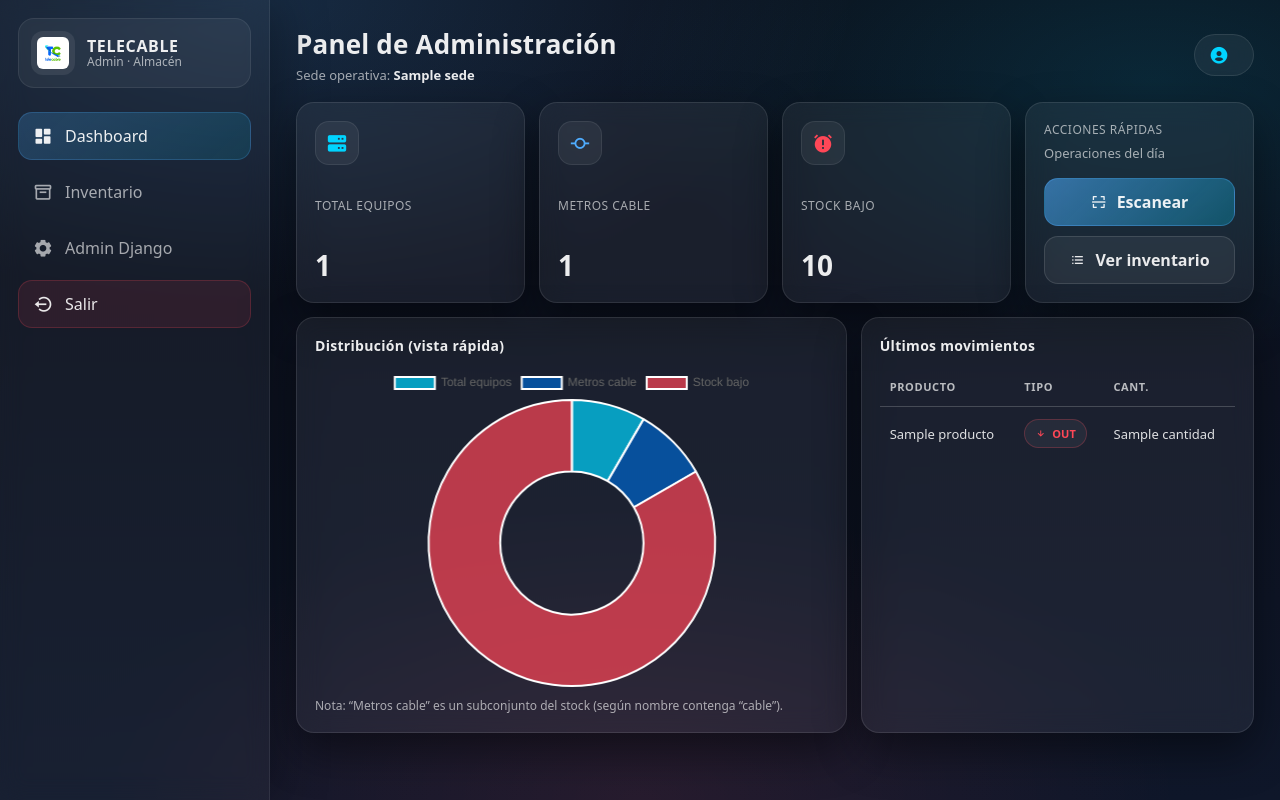
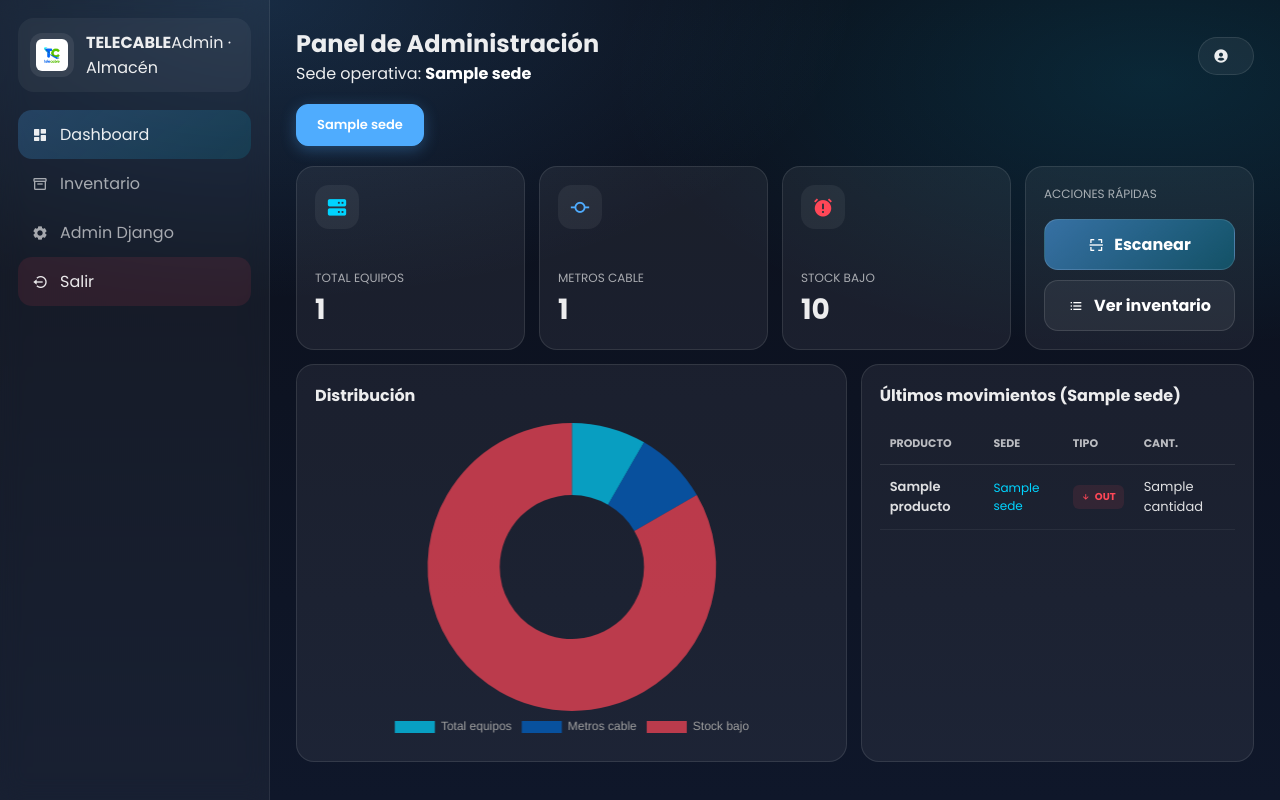
Before and after one commit to AlbertLanda/telecable_almacen, a Django app: template inventario/templates/inventario/dash_admin.html in a window 1280 px wide. Run offline with Django 4.2, Linux system fonts and the light colour scheme; the template is opened without the code that fills it: most values are stand-ins (such as "Sample title", 1, 10 or a date in 2020).

Commit message:
feat: mejora total admin

```diff
--- a/inventario/templates/inventario/dash_admin.html
+++ b/inventario/templates/inventario/dash_admin.html
@@ -5,443 +5,122 @@
   <meta charset="UTF-8" />
   <title>Admin Dashboard | Telecable</title>
   <meta name="viewport" content="width=device-width, initial-scale=1" />
-
   <link href="https://unpkg.com/boxicons@2.1.4/css/boxicons.min.css" rel="stylesheet" />
-  <link rel="preconnect" href="https://fonts.googleapis.com">
   <link href="https://fonts.googleapis.com/css2?family=Poppins:wght@300;400;500;600;700&display=swap" rel="stylesheet" />
   <script src="https://cdn.jsdelivr.net/npm/chart.js"></script>
 
   <style>
-    :root{
-      --bg: #0b0f1a;
-      --bg2: #0f172a;
-      --panel: rgba(255,255,255,0.06);
-      --panel2: rgba(255,255,255,0.09);
-      --border: rgba(255,255,255,0.10);
-      --text: rgba(255,255,255,0.92);
-      --muted: rgba(255,255,255,0.62);
+    :root{ --bg: #0b0f1a; --bg2: #0f172a; --panel: rgba(255,255,255,0.06); --border: rgba(255,255,255,0.10); --text: rgba(255,255,255,0.92); --muted: rgba(255,255,255,0.62); --accent: #4facfe; --accent2: #00d4ff; --danger: #ff4757; --success: #2ed573; --radius: 18px; --shadow: 0 18px 45px rgba(0,0,0,0.45); }
+    * { margin:0; padding:0; box-sizing:border-box; }
+    body { font-family: 'Poppins', sans-serif; background: radial-gradient(1000px 500px at 20% 0%, rgba(79,172,254,0.18), transparent 60%), radial-gradient(900px 450px at 90% 10%, rgba(0,212,255,0.12), transparent 60%), linear-gradient(180deg, var(--bg), var(--bg2)); color: var(--text); display:flex; height:100vh; overflow:hidden; }
 
-      --accent: #4facfe;
-      --accent2: #00d4ff;
-      --danger: #ff4757;
-      --success: #2ed573;
+    .sidebar { width: 270px; padding: 18px; background: rgba(255,255,255,0.04); border-right: 1px solid rgba(255,255,255,0.08); backdrop-filter: blur(12px); display:flex; flex-direction:column; gap: 10px; }
+    .brand { display:flex; align-items:center; gap: 12px; padding: 12px; border-radius: 16px; background: rgba(255,255,255,0.05); margin-bottom: 8px; }
+    .brand img { width: 44px; border-radius: 12px; background: rgba(255,255,255,0.08); padding: 6px; }
+    .menu-btn { width: 100%; display:flex; align-items:center; gap: 12px; text-decoration:none; color: var(--muted); padding: 12px 14px; border-radius: 14px; transition: 0.2s; }
+    .menu-btn:hover { background: rgba(255,255,255,0.06); color: var(--text); }
+    .menu-btn.active { background: linear-gradient(135deg, rgba(79,172,254,0.22), rgba(0,212,255,0.12)); border-color: rgba(79,172,254,0.22); color: var(--text); }
+    .menu-btn.danger { margin-top:auto; color: rgba(255,255,255,0.90); background: rgba(255,71,87,0.10); }
 
-      --radius: 18px;
-      --shadow: 0 18px 45px rgba(0,0,0,0.45);
-    }
+    .main { flex:1; padding: 26px; overflow-y:auto; }
+    .topbar { display:flex; justify-content:space-between; align-items:center; margin-bottom: 18px; }
+    .user-pill { display:flex; align-items:center; gap: 10px; padding: 10px 14px; border-radius: 999px; background: rgba(255,255,255,0.06); border: 1px solid rgba(255,255,255,0.10); }
 
-    *{ margin:0; padding:0; box-sizing:border-box; }
+    /* ESTILOS PARA LAS PESTAÑAS (NUEVO) */
+    .tabs-container { margin-bottom: 20px; display: flex; gap: 10px; }
+    .tab-btn { padding: 10px 20px; border-radius: 12px; background: rgba(255,255,255,0.05); color: var(--muted); text-decoration: none; font-size: 13px; font-weight: 600; transition: 0.2s; border: 1px solid var(--border); }
+    .tab-btn:hover { background: rgba(255,255,255,0.1); color: #fff; }
+    .tab-btn.active { background: var(--accent); color: #fff; border-color: var(--accent); box-shadow: 0 4px 15px rgba(79, 172, 254, 0.3); }
 
-    body{
-      font-family: ui-sans-serif, system-ui, -apple-system, "SF Pro Display", "SF Pro Text",
-                   "Segoe UI", Roboto, Arial, "Poppins", sans-serif;
-      background:
-        radial-gradient(1000px 500px at 20% 0%, rgba(79,172,254,0.18), transparent 60%),
-        radial-gradient(900px 450px at 90% 10%, rgba(0,212,255,0.12), transparent 60%),
-        radial-gradient(900px 500px at 50% 100%, rgba(255,71,87,0.10), transparent 60%),
-        linear-gradient(180deg, var(--bg), var(--bg2));
-      color: var(--text);
-      display:flex;
-      height:100vh;
-      overflow:hidden;
-    }
+    .grid { display:grid; grid-template-columns: repeat(12, 1fr); gap: 14px; margin-bottom: 14px; }
+    .card { background: var(--panel); border: 1px solid var(--border); border-radius: var(--radius); padding: 18px; }
 
-    /* SIDEBAR */
-    .sidebar{
-      width: 270px;
-      padding: 18px;
-      background: rgba(255,255,255,0.04);
-      border-right: 1px solid rgba(255,255,255,0.08);
-      backdrop-filter: blur(12px);
-      -webkit-backdrop-filter: blur(12px);
-      display:flex;
-      flex-direction:column;
-      gap: 10px;
-      box-shadow: 10px 0 45px rgba(0,0,0,0.25);
-    }
+    .kpi { grid-column: span 3; min-height: 128px; display:flex; flex-direction:column; justify-content:space-between; }
+    .kpi .icon { width: 44px; height: 44px; border-radius: 14px; display:flex; align-items:center; justify-content:center; background: rgba(255,255,255,0.06); }
+    .kpi .icon i { font-size: 22px; }
+    .kpi .value { font-size: 28px; font-weight: 800; }
 
-    .brand{
-      display:flex;
-      align-items:center;
-      gap: 12px;
-      padding: 12px;
-      border-radius: 16px;
-      background: rgba(255,255,255,0.05);
-      border: 1px solid rgba(255,255,255,0.08);
-      margin-bottom: 8px;
-    }
+    .kpi.actions { grid-column: span 3; display:flex; flex-direction:column; gap: 10px; }
+    .btn-row { display:flex; flex-direction:column; gap: 10px; margin-top: 6px; }
+    .btn { display:flex; align-items:center; justify-content:center; gap: 10px; padding: 12px 14px; border-radius: 14px; text-decoration:none; font-weight: 700; border: 1px solid rgba(255,255,255,0.12); color: #fff; }
+    .btn.scan { background: linear-gradient(135deg, rgba(79,172,254,0.55), rgba(0,212,255,0.25)); }
+    .btn.inv { background: rgba(255,255,255,0.06); }
 
-    .brand img{
-      width: 44px;
-      height: 44px;
-      border-radius: 12px;
-      object-fit: contain;
-      background: rgba(255,255,255,0.08);
-      padding: 6px;
-    }
+    .content { display:grid; grid-template-columns: 7fr 5fr; gap: 14px; margin-top: 14px; }
+    .chart-wrap { height: 320px; position: relative; }
 
-    .brand .title{
-      display:flex;
-      flex-direction:column;
-      line-height:1.1;
-    }
-    .brand .title b{ letter-spacing: .6px; }
-    .brand .title span{ font-size: 12px; color: var(--muted); }
-
-    .menu{
-      display:flex;
-      flex-direction:column;
-      gap: 8px;
-      margin-top: 6px;
-    }
-
-    .menu-btn{
-      width: 100%;
-      display:flex;
-      align-items:center;
-      gap: 12px;
-      text-decoration:none;
-      color: var(--muted);
-      padding: 12px 14px;
-      border-radius: 14px;
-      border: 1px solid transparent;
-      transition: transform .15s ease, background .15s ease, border-color .15s ease, color .15s ease;
-      user-select:none;
-    }
-    .menu-btn i{ font-size: 20px; }
-    .menu-btn:hover{
-      background: rgba(255,255,255,0.06);
-      border-color: rgba(255,255,255,0.08);
-      color: var(--text);
-      transform: translateY(-1px);
-    }
-    .menu-btn.active{
-      background: linear-gradient(135deg, rgba(79,172,254,0.22), rgba(0,212,255,0.12));
-      border-color: rgba(79,172,254,0.22);
-      color: var(--text);
-    }
-
-    .menu-btn.primary{
-      color: rgba(255,255,255,0.92);
-      background: linear-gradient(135deg, rgba(79,172,254,0.35), rgba(0,212,255,0.18));
-      border: 1px solid rgba(79,172,254,0.25);
-    }
-    .menu-btn.primary:hover{ transform: translateY(-1px); }
-
-    .menu-btn.danger{
-      margin-top:auto;
-      color: rgba(255,255,255,0.90);
-      background: rgba(255,71,87,0.10);
-      border: 1px solid rgba(255,71,87,0.20);
-    }
-    .menu-btn.danger:hover{ background: rgba(255,71,87,0.16); }
-
-    /* MAIN */
-    .main{
-      flex:1;
-      padding: 26px;
-      overflow-y:auto;
-    }
-
-    .topbar{
-      display:flex;
-      justify-content:space-between;
-      align-items:center;
-      gap: 12px;
-      flex-wrap:wrap;
-      margin-bottom: 18px;
-    }
-
-    .topbar h2{
-      font-size: 26px;
-      font-weight: 700;
-      letter-spacing: .2px;
-    }
-
-    .topbar p{
-      color: var(--muted);
-      margin-top: 4px;
-      font-size: 13px;
-    }
-
-    .user-pill{
-      display:flex;
-      align-items:center;
-      gap: 10px;
-      padding: 10px 14px;
-      border-radius: 999px;
-      background: rgba(255,255,255,0.06);
-      border: 1px solid rgba(255,255,255,0.10);
-      backdrop-filter: blur(10px);
-      -webkit-backdrop-filter: blur(10px);
-    }
-    .user-pill i{ font-size: 20px; color: var(--accent2); }
-    .user-pill span{ color: rgba(255,255,255,0.88); font-weight: 600; font-size: 13px; }
-
-    /* CARDS */
-    .grid{
-      display:grid;
-      grid-template-columns: repeat(12, 1fr);
-      gap: 14px;
-      margin-bottom: 14px;
-    }
-
-    .card{
-      background: var(--panel);
-      border: 1px solid var(--border);
-      border-radius: var(--radius);
-      box-shadow: var(--shadow);
-      padding: 18px;
-      backdrop-filter: blur(12px);
-      -webkit-backdrop-filter: blur(12px);
-    }
-
-    .kpi{
-      grid-column: span 3;
-      min-height: 128px;
-      display:flex;
-      flex-direction:column;
-      justify-content:space-between;
-      gap: 10px;
-    }
-
-    .kpi .icon{
-      width: 44px;
-      height: 44px;
-      border-radius: 14px;
-      display:flex;
-      align-items:center;
-      justify-content:center;
-      background: rgba(255,255,255,0.06);
-      border: 1px solid rgba(255,255,255,0.08);
-    }
-    .kpi .icon i{ font-size: 22px; }
-    .kpi .label{ color: var(--muted); font-size: 12px; letter-spacing: .5px; text-transform: uppercase; }
-    .kpi .value{ font-size: 28px; font-weight: 800; }
-
-    .kpi.actions{
-      grid-column: span 3;
-      display:flex;
-      flex-direction:column;
-      gap: 10px;
-    }
-
-    .btn-row{
-      display:flex;
-      flex-direction:column;
-      gap: 10px;
-      margin-top: 6px;
-    }
-    .btn{
-      display:flex;
-      align-items:center;
-      justify-content:center;
-      gap: 10px;
-      padding: 12px 14px;
-      border-radius: 14px;
-      text-decoration:none;
-      font-weight: 700;
-      border: 1px solid rgba(255,255,255,0.12);
-      transition: transform .15s ease, filter .15s ease, background .15s ease;
-    }
-    .btn:hover{ transform: translateY(-1px); filter: brightness(1.05); }
-    .btn.scan{
-      background: linear-gradient(135deg, rgba(79,172,254,0.55), rgba(0,212,255,0.25));
-      color: rgba(255,255,255,0.92);
-      border-color: rgba(79,172,254,0.30);
-    }
-    .btn.inv{
-      background: rgba(255,255,255,0.06);
-      color: rgba(255,255,255,0.90);
-    }
-
-    /* CONTENT GRID */
-    .content{
-      display:grid;
-      grid-template-columns: 7fr 5fr;
-      gap: 14px;
-      margin-top: 14px;
-    }
-
-    .card h4{
-      font-size: 14px;
-      font-weight: 800;
-      letter-spacing: .3px;
-      margin-bottom: 12px;
-      color: rgba(255,255,255,0.92);
-    }
-
-    .chart-wrap{
-      height: 320px;
-      position: relative;
-    }
-
-    table{
-      width:100%;
-      border-collapse:collapse;
-      overflow:hidden;
-      border-radius: 14px;
-    }
-    thead th{
-      text-align:left;
-      font-size: 11px;
-      text-transform: uppercase;
-      letter-spacing: .6px;
-      color: rgba(255,255,255,0.70);
-      padding: 12px 10px;
-      border-bottom: 1px solid rgba(255,255,255,0.10);
-    }
-    tbody td{
-      padding: 12px 10px;
-      border-bottom: 1px solid rgba(255,255,255,0.06);
-      color: rgba(255,255,255,0.86);
-      font-size: 13px;
-    }
-    tbody tr:hover td{
-      background: rgba(255,255,255,0.04);
-    }
-    tbody tr:last-child td{ border-bottom:none; }
-
-    .tag{
-      display:inline-flex;
-      align-items:center;
-      gap: 6px;
-      padding: 6px 10px;
-      border-radius: 999px;
-      font-weight: 800;
-      font-size: 11px;
-      border: 1px solid rgba(255,255,255,0.10);
-      background: rgba(255,255,255,0.05);
-    }
-    .tag.in{ color: var(--success); border-color: rgba(46,213,115,0.25); }
-    .tag.out{ color: var(--danger); border-color: rgba(255,71,87,0.25); }
-
-    /* RESPONSIVE */
-    @media (max-width: 1100px){
-      .kpi{ grid-column: span 6; }
-      .kpi.actions{ grid-column: span 6; }
-      .content{ grid-template-columns: 1fr; }
-    }
-
-    @media (max-width: 900px){
-      body{ overflow:auto; height:auto; }
-      .sidebar{
-        position: sticky;
-        top: 0;
-        width: 100%;
-        flex-direction:row;
-        align-items:center;
-        justify-content:space-between;
-        border-right:none;
-        border-bottom: 1px solid rgba(255,255,255,0.08);
-      }
-      .menu{
-        flex-direction:row;
-        flex-wrap:wrap;
-        justify-content:flex-end;
-      }
-      .menu-btn{ width:auto; }
-      .menu-btn span{ display:none; }
-      .main{ padding: 18px; }
-      .brand .title span{ display:none; }
-    }
+    table { width:100%; border-collapse:collapse; }
+    thead th { text-align:left; font-size: 11px; text-transform: uppercase; color: rgba(255,255,255,0.70); padding: 12px 10px; border-bottom: 1px solid rgba(255,255,255,0.10); }
+    tbody td { padding: 12px 10px; border-bottom: 1px solid rgba(255,255,255,0.06); color: rgba(255,255,255,0.86); font-size: 13px; }
+    .tag { display:inline-flex; align-items:center; gap: 4px; padding: 4px 8px; border-radius: 6px; font-weight: 700; font-size: 10px; }
+    .tag.in { color: var(--success); background: rgba(46,213,115,0.1); }
+    .tag.out { color: var(--danger); background: rgba(255,71,87,0.1); }
   </style>
 </head>
 
 <body>
   <aside class="sidebar">
     <div class="brand">
-      <img src="{% static 'inventario/img/logo.png' %}" alt="Logo Telecable" onerror="this.src='https://encrypted-tbn0.gstatic.com/images?q=tbn:ANd9GcRR2u00YQVbhLVgNlKIb0kFHTfj8QRLZSyrew&s'">
-      <div class="title">
-        <b>TELECABLE</b>
-        <span>Admin · Almacén</span>
-      </div>
+      <img src="{% static 'inventario/img/logo.png' %}" alt="Logo" onerror="this.src='https://encrypted-tbn0.gstatic.com/images?q=tbn:ANd9GcRR2u00YQVbhLVgNlKIb0kFHTfj8QRLZSyrew&s'">
+      <div class="title"><b>TELECABLE</b><span>Admin · Almacén</span></div>
     </div>
-
     <nav class="menu">
-      <a href="{% url 'dash_admin' %}" class="menu-btn active">
-        <i class='bx bxs-dashboard'></i> <span>Dashboard</span>
-      </a>
-
-      {# OJO: esto requiere que exista la ruta inventory_list en urls.py #}
-      <a href="{% url 'inventory_list' %}" class="menu-btn">
-        <i class='bx bx-box'></i> <span>Inventario</span>
-      </a>
-
-      <a href="/admin/" class="menu-btn">
-        <i class='bx bxs-cog'></i> <span>Admin Django</span>
-      </a>
-
-      <a href="{% url 'logout' %}" class="menu-btn danger">
-        <i class='bx bx-log-out-circle'></i> <span>Salir</span>
-      </a>
+      <a href="{% url 'dash_admin' %}" class="menu-btn active"><i class='bx bxs-dashboard'></i> <span>Dashboard</span></a>
+      <a href="{% url 'inventory_list' %}" class="menu-btn"><i class='bx bx-box'></i> <span>Inventario</span></a>
+      <a href="/admin/" class="menu-btn"><i class='bx bxs-cog'></i> <span>Admin Django</span></a>
+      <a href="{% url 'logout' %}" class="menu-btn danger"><i class='bx bx-log-out-circle'></i> <span>Salir</span></a>
     </nav>
   </aside>
 
   <main class="main">
     <header class="topbar">
-      <div>
-        <h2>Panel de Administración</h2>
-        <p>Sede operativa: <b style="color:rgba(255,255,255,0.92);">{{ sede.nombre }}</b></p>
-      </div>
-      <div class="user-pill">
-        <i class='bx bxs-user-circle'></i>
-        <span>{{ user.username }}</span>
-      </div>
+      <div><h2>Panel de Administración</h2><p>Sede operativa: <b style="color:white;">{{ sede.nombre }}</b></p></div>
+      <div class="user-pill"><i class='bx bxs-user-circle'></i><span>{{ user.username }}</span></div>
     </header>
+
+    <div class="tabs-container">
+        {% for s in sedes %}
+            <a href="?sede_id={{ s.id }}" class="tab-btn {% if s.id == sede.id %}active{% endif %}">
+                {{ s.nombre }}
+            </a>
+        {% endfor %}
+    </div>
 
     <section class="grid">
       <div class="card kpi">
         <div class="icon"><i class='bx bxs-server' style="color: var(--accent2);"></i></div>
-        <div class="label">Total equipos</div>
-        <div class="value">{{ total_equipos }}</div>
+        <div style="margin-top:auto;"><span style="color:var(--muted); font-size:12px;">TOTAL EQUIPOS</span><div class="value">{{ total_equipos }}</div></div>
       </div>
-
       <div class="card kpi">
         <div class="icon"><i class='bx bx-git-commit' style="color: var(--accent);"></i></div>
-        <div class="label">Metros cable</div>
-        <div class="value">{{ total_cables }}</div>
+        <div style="margin-top:auto;"><span style="color:var(--muted); font-size:12px;">METROS CABLE</span><div class="value">{{ total_cables }}</div></div>
       </div>
-
       <div class="card kpi">
         <div class="icon"><i class='bx bxs-alarm-exclamation' style="color: var(--danger);"></i></div>
-        <div class="label">Stock bajo</div>
-        <div class="value">{{ low_stock }}</div>
+        <div style="margin-top:auto;"><span style="color:var(--muted); font-size:12px;">STOCK BAJO</span><div class="value">{{ low_stock }}</div></div>
       </div>
-
       <div class="card kpi actions">
-        <div>
-          <div class="label" style="margin-bottom:6px;">Acciones rápidas</div>
-          <div style="color: var(--muted); font-size: 13px;">Operaciones del día</div>
-        </div>
+        <div style="color:var(--muted); font-size:12px;">ACCIONES RÁPIDAS</div>
         <div class="btn-row">
-          <a class="btn scan" href="{% url 'scan' %}">
-            <i class='bx bx-scan'></i> Escanear
-          </a>
-          <a class="btn inv" href="{% url 'inventory_list' %}">
-            <i class='bx bx-list-ul'></i> Ver inventario
-          </a>
+          <a class="btn scan" href="{% url 'scan' %}"><i class='bx bx-scan'></i> Escanear</a>
+          <a class="btn inv" href="{% url 'inventory_list' %}"><i class='bx bx-list-ul'></i> Ver inventario</a>
         </div>
       </div>
     </section>
 
     <section class="content">
       <div class="card">
-        <h4>Distribución (vista rápida)</h4>
-        <div class="chart-wrap">
-          <canvas id="inventoryChart"></canvas>
-        </div>
-        <div style="color: var(--muted); font-size: 12px; margin-top: 10px;">
-          Nota: “Metros cable” es un subconjunto del stock (según nombre contenga “cable”).
-        </div>
+        <h4 style="margin-bottom:15px;">Distribución</h4>
+        <div class="chart-wrap"><canvas id="inventoryChart"></canvas></div>
       </div>
 
       <div class="card">
-        <h4>Últimos movimientos</h4>
+        <h4 style="margin-bottom:15px;">Últimos movimientos ({{ sede.nombre }})</h4>
         <table>
           <thead>
             <tr>
               <th>Producto</th>
+              <th>Sede</th>
               <th>Tipo</th>
               <th>Cant.</th>
             </tr>
@@ -449,7 +128,8 @@
           <tbody>
             {% for mov in ult_movs %}
               <tr>
-                <td>{{ mov.producto.nombre }}</td>
+                <td style="font-weight:600;">{{ mov.producto.nombre }}</td>
+                <td style="color:var(--accent2); font-size:12px;">{{ mov.sede.nombre }}</td>
                 <td>
                   {% if mov.tipo_movimiento == 'ENTRADA' %}
                     <span class="tag in"><i class='bx bx-up-arrow-alt'></i> IN</span>
@@ -460,11 +140,7 @@
                 <td>{{ mov.cantidad }}</td>
               </tr>
             {% empty %}
-              <tr>
-                <td colspan="3" style="text-align:center; color: var(--muted); padding: 16px;">
-                  Sin movimientos
-                </td>
-              </tr>
+              <tr><td colspan="4" style="text-align:center; padding:20px; color:var(--muted);">Sin movimientos recientes</td></tr>
             {% endfor %}
           </tbody>
         </table>
@@ -476,40 +152,23 @@
     {{ low_stock|default:0|json_script:"lowStock" }}
 
     <script>
-        const totalEquipos = JSON.parse(
-            document.getElementById('totalEquipos').textContent
-        );
-
-        const totalCables = JSON.parse(
-            document.getElementById('totalCables').textContent
-        );
-
-        const lowStock = JSON.parse(
-            document.getElementById('lowStock').textContent
-        );
-
+        const totalEquipos = JSON.parse(document.getElementById('totalEquipos').textContent);
+        const totalCables = JSON.parse(document.getElementById('totalCables').textContent);
+        const lowStock = JSON.parse(document.getElementById('lowStock').textContent);
         const ctx = document.getElementById('inventoryChart').getContext('2d');
-
         new Chart(ctx, {
             type: 'doughnut',
             data: {
             labels: ['Total equipos', 'Metros cable', 'Stock bajo'],
             datasets: [{
                 data: [totalEquipos, totalCables, lowStock],
-                backgroundColor: [
-                'rgba(0,212,255,0.7)',
-                'rgba(0,102,204,0.7)',
-                'rgba(255,71,87,0.7)'
-                ]
+                backgroundColor: ['rgba(0,212,255,0.7)', 'rgba(0,102,204,0.7)', 'rgba(255,71,87,0.7)'],
+                borderWidth: 0
             }]
             },
-            options: {
-            responsive: true,
-            maintainAspectRatio: false
-            }
+            options: { responsive: true, maintainAspectRatio: false, plugins: { legend: { position: 'bottom', labels: { color: '#a0a0a0' } } } }
         });
     </script>
-
   </main>
 </body>
 </html>
```
Also changed, not shown: inventario/views_dashboard.py (+72 -147 lines).
